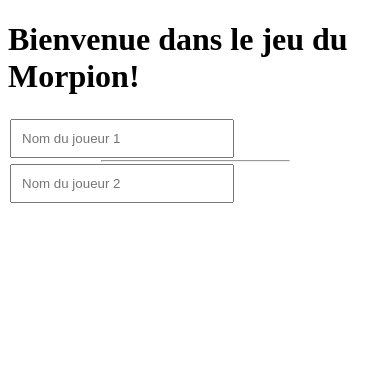
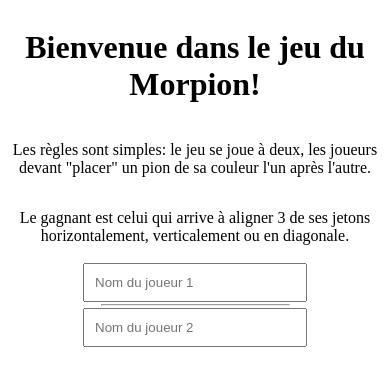
Before and after one commit to liambeauvais/VueMorpion, a Vue app: page / in a window 390 px wide. Shown: the top 386 px of the page. Built offline with nearby package versions, Linux system fonts and the light colour scheme.

Commit message:
responsive implementation + rules

```diff
--- a/src/components/MorpionGame.vue
+++ b/src/components/MorpionGame.vue
@@ -1,19 +1,23 @@
 <template>
   <div class="morpion">
     <h1>{{ msg }}</h1>
-
+    <p>Les règles sont simples: le jeu se joue à deux, les joueurs devant "placer" un pion de sa couleur l'un après
+      l'autre.</p>
+    <p>Le gagnant est celui qui arrive à aligner 3 de ses jetons horizontalement, verticalement ou en diagonale.</p>
     <h2 v-if="players.player_1.name">Bienvenue {{ player_1.name }}</h2>
-    <input v-if="!players.player_1.name" @keyup.enter="definePlayerName(0)" v-model="player_1.name" placeholder="Nom du joueur 1">
+    <input v-if="!players.player_1.name" @keyup.enter="definePlayerName(0)" v-model="player_1.name"
+           placeholder="Nom du joueur 1">
     <hr>
     <h2 v-if="players.player_2.name">Bienvenue {{ player_2.name }}</h2>
-    <input v-if="!players.player_2.name" @keyup.enter="definePlayerName(1)" v-model="player_2.name" placeholder="Nom du joueur 2">
+    <input v-if="!players.player_2.name" @keyup.enter="definePlayerName(1)" v-model="player_2.name"
+           placeholder="Nom du joueur 2">
 
     <div v-if="playersFilled" class="morpion-square">
       <MorpionTile class="morpion-tile" v-for="(tile,index) of tiles" :key="index" @click="changeValue(index)"
                    :value="tile"></MorpionTile>
     </div>
   </div>
-  <win-modal v-on:close="replay" :players="players" :winner="winner" v-if="gameIsWon"></win-modal>
+  <win-modal v-on:close="replay" :ties="tieGamesCount" :players="players" :winner="winner" v-if="gameIsWon"></win-modal>
 </template>
 
 <script>
@@ -32,7 +36,8 @@ export default {
   },
   data() {
     return {
-      playersFilled : false,
+      tieGamesCount: 0,
+      playersFilled: false,
       gameIsWon: false,
       tiles: [null, null, null, null, null, null, null, null, null],
       winner: null,
@@ -66,13 +71,12 @@ export default {
       }
     },
     definePlayerName(index) {
-      if(index === 0 ){
+      if (index === 0) {
         this.players.player_1.name = this.player_1.name;
-      }
-      else{
+      } else {
         this.players.player_2.name = this.player_2.name;
       }
-      if(this.players.player_1.name && this.players.player_2.name){
+      if (this.players.player_1.name && this.players.player_2.name) {
         this.playersFilled = true;
       }
     },
@@ -99,10 +103,25 @@ export default {
         }
         this.gameIsWon = true;
       }
+      else{
+        this.isTie();
+      }
     },
-    replay(){
+    isTie() {
+      let onlyFilledTiles = true;
+      for (let tile of this.tiles) {
+        if (!tile) {
+          onlyFilledTiles = false;
+        }
+      }
+      if (onlyFilledTiles) {
+        this.tieGamesCount++;
+        this.replay();
+      }
+    },
+    replay() {
       this.gameIsWon = false;
-      this.tiles = [null,null,null,null,null,null,null,null,null]
+      this.tiles = [null, null, null, null, null, null, null, null, null];
     }
   }
 }
@@ -110,6 +129,14 @@ export default {
 
 <!-- Add "scoped" attribute to limit CSS to this component only -->
 <style scoped>
+
+.morpion {
+  display: flex;
+  flex-flow: wrap column;
+  align-items: center;
+  justify-content: start;
+}
+
 h3 {
   margin: 40px 0 0;
 }
@@ -126,8 +153,7 @@ input {
 }
 
 .morpion-square {
-  margin: auto;
-  margin-top: 20px;
+  margin: 20px auto auto;
   display: flex;
   flex-flow: row wrap;
   justify-content: start;
@@ -138,6 +164,10 @@ input {
 .morpion-tile {
   width: 200px;
   height: 200px;
+}
+
+h1,p{
+  text-align: center;
 }
 
 ul {
@@ -153,4 +183,16 @@ li {
 a {
   color: #42b983;
 }
+
+
+@media (max-width: 650px){
+  .morpion-square{
+    width: 304.8px;
+    height: 304.8px;
+  }
+  .morpion-tile{
+    width: 100px;
+    height: 100px;
+  }
+}
 </style>
--- a/src/components/MorpionTile.vue
+++ b/src/components/MorpionTile.vue
@@ -28,4 +28,9 @@ export default {
   .morpion{
     border: 1px solid black;
   }
+  @media(max-width: 650px){
+    span{
+      font-size: 100px;
+    }
+  }
 </style>
--- a/src/components/winModal.vue
+++ b/src/components/winModal.vue
@@ -11,6 +11,7 @@
 
         <div class="modal-body">
           <slot name="body">
+            <p>Nombre de matchs nuls : {{ties}}</p>
             <p>Points de {{players.player_1.name}} : {{players.player_1.points}}</p>
             <p>Points de {{players.player_2.name}} : {{players.player_2.points}}</p>
           </slot>
@@ -34,7 +35,8 @@ export default {
   name: "winModal",
   props:{
     winner: String,
-    players: Object
+    players: Object,
+    ties: null,
   }
 }
 </script>
```
